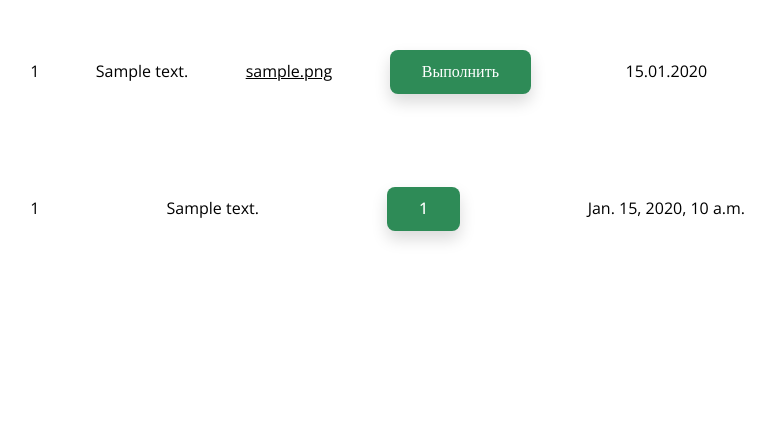
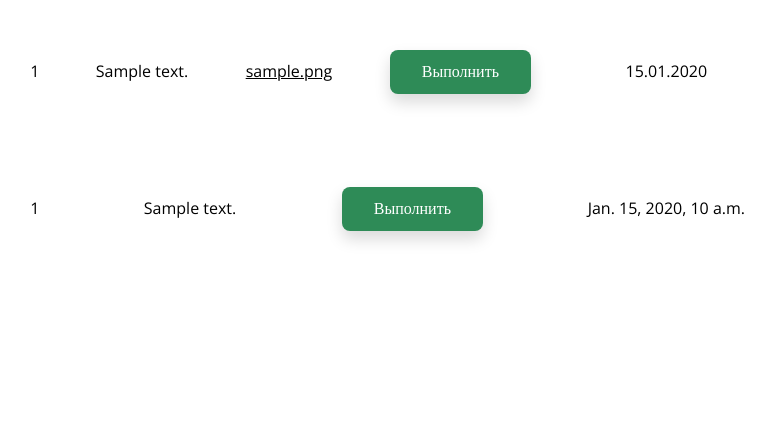
Before and after one commit to Snkb-ch/gpt, a Django app: template basegpt/templates/basegpt/success.html in a window 1280 px wide. Shown: the part 156-597 px from the top of the page, without its empty margins (17-792 px from the left). Run offline with Django 4.2, Linux system fonts and the light colour scheme; the template is opened without the code that fills it: values that come from a table or form of the project are taken from there, others are empty; tables that the repository leaves empty hold one stand-in row (values such as "Sample post"); some libraries are stand-ins or nearby versions.

Commit message:
Update success.html

```diff
--- a/basegpt/templates/basegpt/success.html
+++ b/basegpt/templates/basegpt/success.html
@@ -91,11 +91,11 @@
 
 
             <div class="succes-container08">
-              <span>{{object.rawtext|truncatewords:50}}</span>
+              <span>{{object.rawtext|truncatewords:5}}</span>
             </div>
 
             <div class="succes-container09">
-               <input type="submit" class="submitexe" value="{{object.order}}" id = "{{object.order}}"  name = "{{object.id}}"/>
+                <button type="submit" class="submitexe" value="{{object.order}}" id = "{{object.order}}"  name = "{{object.id}}" >Выполнить</button>
             </div>
             <div class="succes-container10">
               {{object.created_at}}
```
